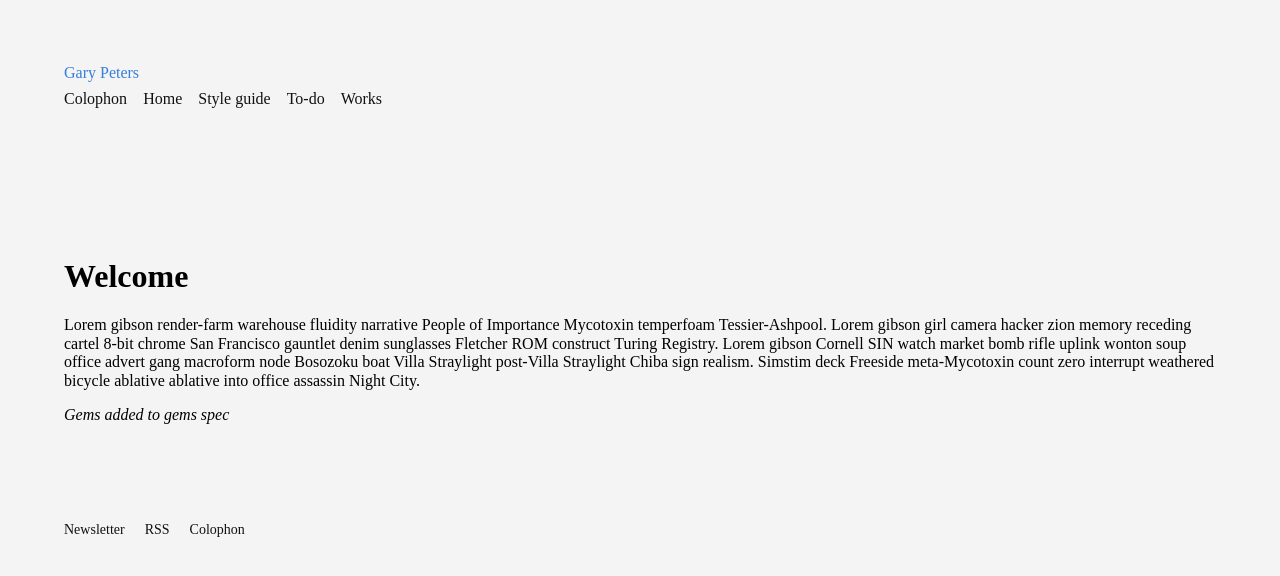
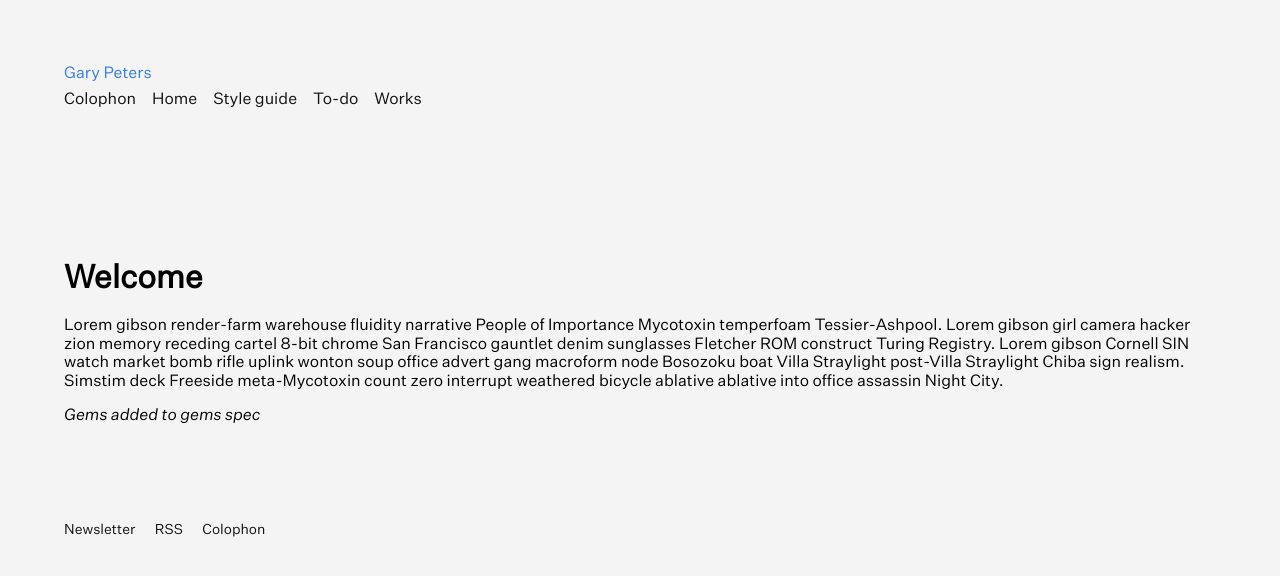
Before and after one commit to thealmostdaily/supernormai-theme, a Jekyll site: the page built from index.md, in a window 1280 px wide. Shown: the top 576 px of the page. Built offline with Jekyll 4.4.1, drawn with Linux system fonts in a browser that asks for light colours; some web fonts are replaced.

Commit message:
Adding font css

```diff
--- a/_includes/head.html
+++ b/_includes/head.html
@@ -5,9 +5,72 @@
 
   {%- seo -%}
 
-  <!--
- <link rel="stylesheet" href="{{ "/assets/main.css" | relative_url }}">
--->
+
+ <!-- <link rel="stylesheet" href="{{ "/assets/styles.css" | relative_url }}"> -->
+
+ <style>
+ @font-face {
+   font-family: 'UntitledSansTest';
+   src: url('../assets/UntitledSansTest-Regular.eot');
+   src: url('../assets/UntitledSansTest-Regular.eot?#iefix') format('embedded-opentype'),
+        url('../assets/UntitledSansTest-Regular.woff2') format('woff2'),
+        url('../assets/UntitledSansTest-Regular.woff') format('woff');
+   font-weight: 400;
+   font-style: normal;
+ }
+
+ @font-face {
+   font-family: 'UntitledSansTest';
+   src: url('../assets/UntitledSansTest-RegularItalic.eot');
+   src: url('../assets/UntitledSansTest-RegularItalic.eot?#iefix') format('embedded-opentype'),
+        url('../assets/UntitledSansTest-RegularItalic.woff2') format('woff2'),
+        url('../assets/UntitledSansTest-RegularItalic.woff') format('woff');
+   font-weight: 400;
+   font-style: italic;
+ }
+
+ .UntitledSansTest {
+   font-family: 'UntitledSansTest';
+ }
+
+ .UntitledSansTest-italic {
+   font-family: 'UntitledSansTest';
+   font-style: italic;
+ }
+
+
+
+ @font-face {
+   font-family: 'UntitledSansTest-Medium';
+   src: url('../assets/UntitledSansTest-Medium.eot');
+   src: url('../assets/UntitledSansTest-Medium.eot?#iefix') format('embedded-opentype'),
+        url('../assets/UntitledSansTest-Medium.woff2') format('woff2'),
+        url('../assets/UntitledSansTest-Medium.woff') format('woff');
+   font-weight: 400;
+   font-style: normal;
+ }
+
+ @font-face {
+   font-family: 'UntitledSansTest-Medium';
+   src: url('../assets/UntitledSansTest-MediumItalic.eot');
+   src: url('../assets/UntitledSansTest-MediumItalic.eot?#iefix') format('embedded-opentype'),
+        url('../assets/UntitledSansTest-MediumItalic.woff2') format('woff2'),
+        url('../assets/UntitledSansTest-MediumItalic.woff') format('woff');
+   font-weight: 400;
+   font-style: italic;
+ }
+
+ .UntitledSansTest-Medium {
+   font-family: 'UntitledSansTest-Medium';
+ }
+
+ .UntitledSansTest-MediumItalic {
+   font-family: 'UntitledSansTest-MediumItalic';
+   font-style: italic;
+ }
+
+ </style>
+
   <link rel="stylesheet" href="https://unpkg.com/tachyons/css/tachyons.min.css">
   {%- feed_meta -%}
   {%- if jekyll.environment == 'production' and site.google_analytics -%}
```
